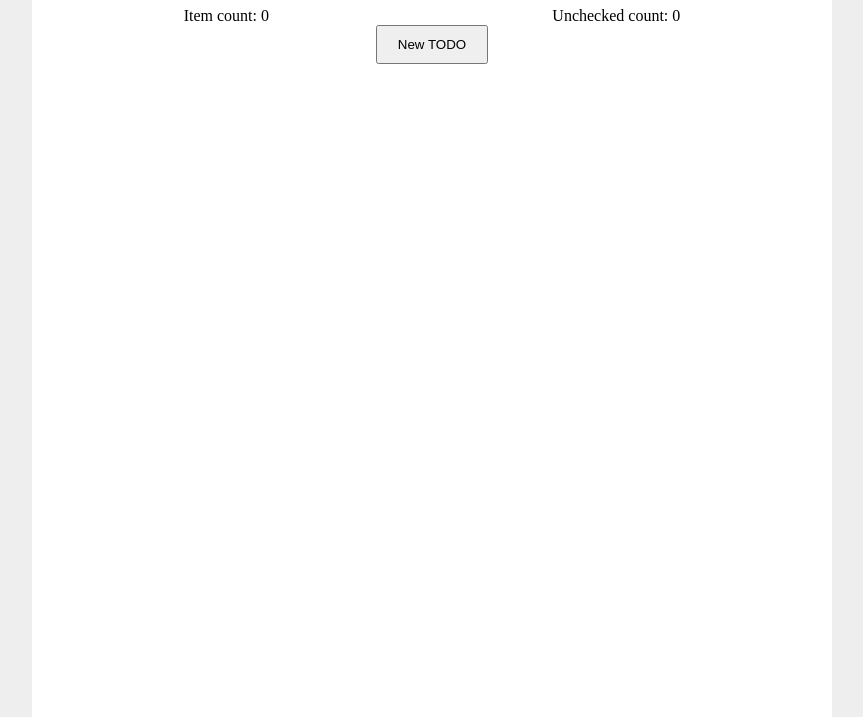
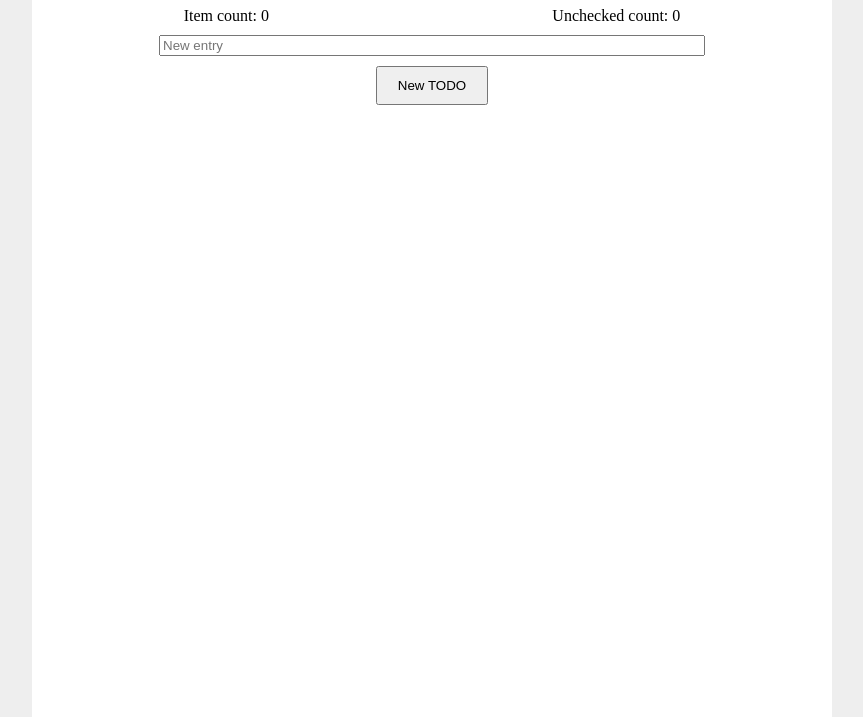
Before and after one commit to brunoginciene/CS50M, a website: page public/project0/index.html in a window 1280 px wide. Shown: the part 83-800 px from the top of the page, without its empty margins (208-1071 px from the left). Drawn offline with Linux system fonts and the light colour scheme.

Commit message:
new entry

```diff
--- a/public/project0/index.html
+++ b/public/project0/index.html
@@ -11,6 +11,7 @@
         <span>Item count: <span id="item-count">0</span></span>
         <span>Unchecked count: <span id="unchecked-count">0</span></span>
       </div>
+      <input class="center" type="text" id="textEntry" placeholder="New entry" >
       <button class="button center" onClick="newTodo()">New TODO</button>
       <ul id="todo-list" class="todo-list"></ul>
     </div>
--- a/public/project0/styles.css
+++ b/public/project0/styles.css
@@ -64,3 +64,8 @@ ul {
 .todo-container:first-of-type {
   border-top: 1px solid #333;
 }
+
+#textEntry {
+    margin: 10px;
+    width: 70%
+}
```
